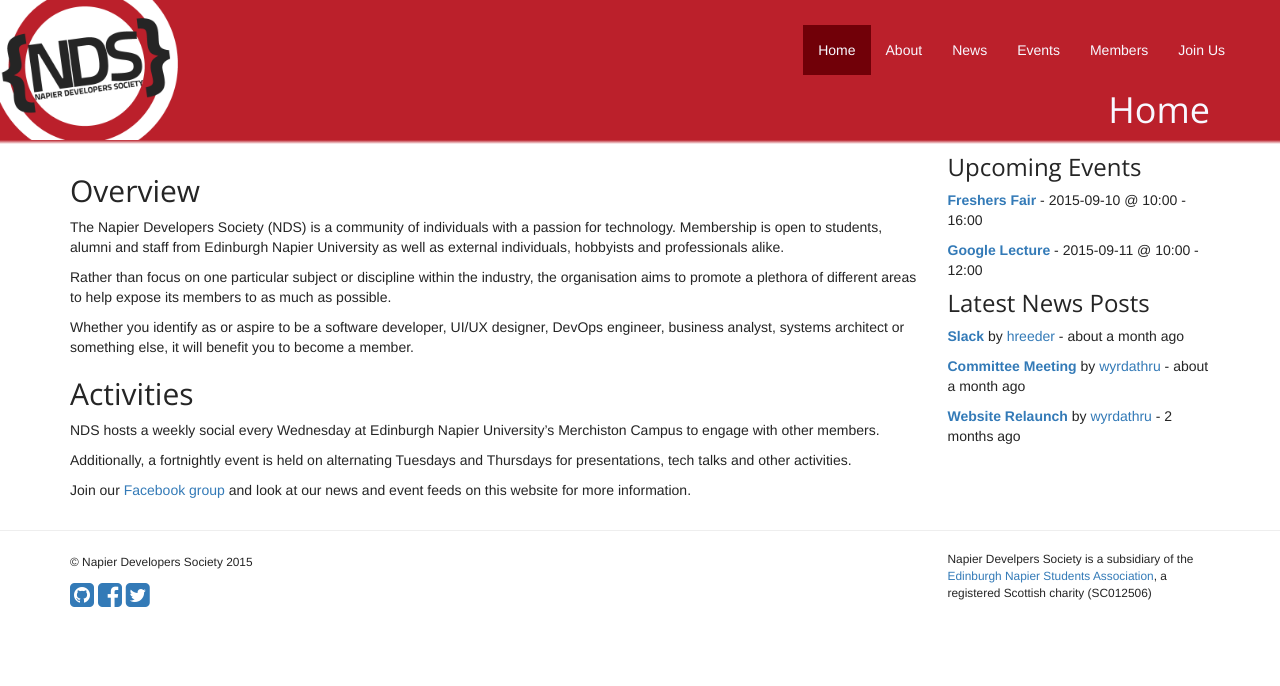
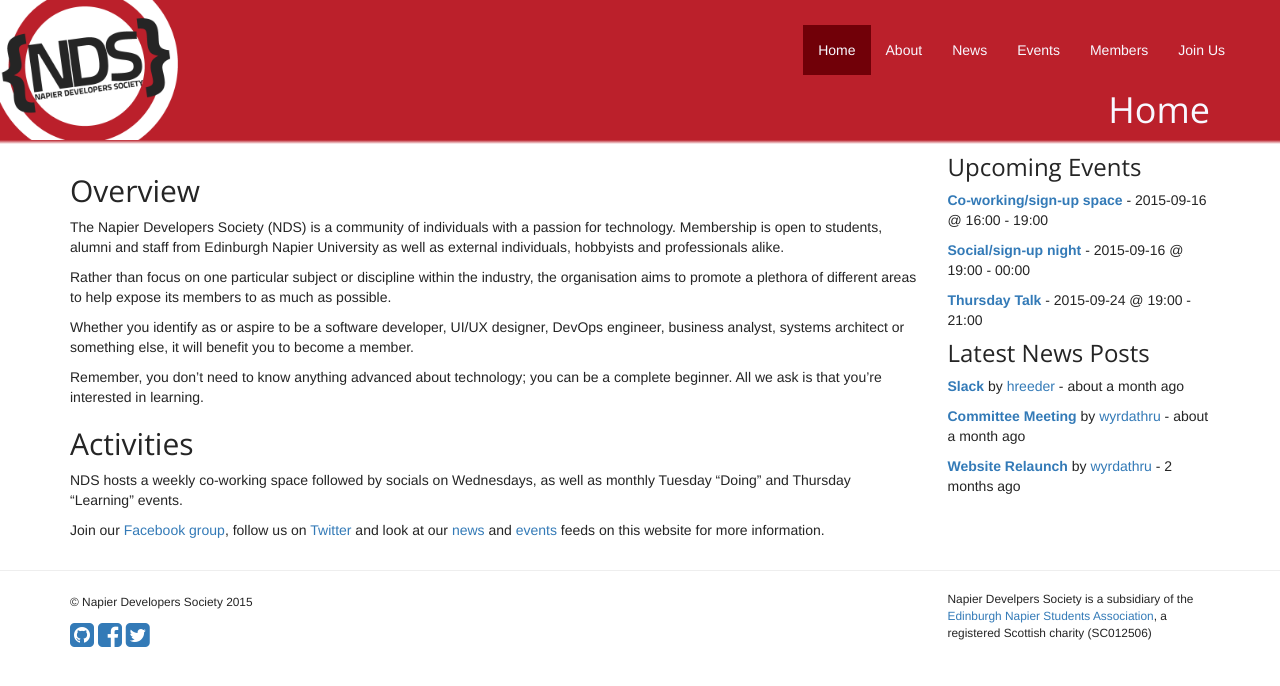
Before and after one commit to NapierDevSoc/NapierDevSoc.github.io, a Jekyll site: the page built from index.md, in a window 1280 px wide. Shown: the top 686 px of the page. Built offline with Jekyll 4.4.1, drawn with Linux system fonts in a browser that asks for light colours; nearby versions of some CDN libraries; Markdown is read by kramdown in place of the engine named in the settings.

Commit message:
Added calendar iframe, archived old and added new events

```diff
--- /dev/null
+++ b/_posts/2015-09-16-Co-working-space.md
@@ -0,0 +1,14 @@
+---
+layout: post
+title: Co-working/sign-up space
+author: wyrdathru
+category: "events"
+tags: [events]
+time: 16:00 - 19:00
+---
+## Weekly co-working space and sign-ups
+Find us in room C30 for our weekly co-working space. Meet other members of the society, learn from their experience and share your own.
+
+Don't miss out, become part of the community - we're a friendly bunch. Whether you're entirely new to embracing technology or not, you're most welcome.
+
+Check out our social night that's on later in the day too!
--- /dev/null
+++ b/_posts/2015-09-16-Social-night.md
@@ -0,0 +1,14 @@
+---
+layout: post
+title: Social/sign-up night
+author: wyrdathru
+category: "events"
+tags: [events]
+time: 19:00 - 00:00
+---
+## Weekly social night and sign-ups
+Find us at the Napier union bar upstairs in Three Sisters for our weekly social night. Meet other members of the society, grab a drink and have a relaxing time after a long day at university.
+
+Don't miss out, become part of the community - we're a friendly bunch. Whether you're entirely new to embracing technology or not, you're most welcome.
+
+Check out our co-working space that's on earlier in the day too!
--- a/events/index.html
+++ b/events/index.html
@@ -4,6 +4,8 @@ title:  Events
 navTab: Events
 weight: 30
 ---
+
+<iframe src="https://www.google.com/calendar/embed?src=j0js43u21s8tu9j2s1q9bhhrtk%40group.calendar.google.com&ctz=Europe/London" style="border: 0" width="800" height="600" frameborder="0" scrolling="no"></iframe>
 
 <div class="posts">
   {% if site.categories.events %}
--- a/index.md
+++ b/index.md
@@ -12,9 +12,9 @@ Rather than focus on one particular subject or discipline within the industry, t
 
 Whether you identify as or aspire to be a software developer, UI/UX designer, DevOps engineer, business analyst, systems architect or something else, it will benefit you to become a member.
 
+Remember, you don't need to know anything advanced about technology; you can be a complete beginner. All we ask is that you're interested in learning.
+
 ## Activities
-NDS hosts a weekly social every Wednesday at Edinburgh Napier University's Merchiston Campus to engage with other members.
+NDS hosts a weekly co-working space followed by socials on Wednesdays, as well as monthly Tuesday "Doing" and Thursday "Learning" events.
 
-Additionally, a fortnightly event is held on alternating Tuesdays and Thursdays for presentations, tech talks and other activities.
-
-Join our [Facebook group]({{ site.facebook_group }}) and look at our news and event feeds on this website for more information.
+Join our [Facebook group]({{ site.facebook_group }}), follow us on [Twitter]({{ site.twitter }}) and look at our <a href="{{ base}}/news/index.html">news</a> and <a href="{{ base}}/events/index.html">events</a> feeds on this website for more information.
```
Also changed, not shown: _posts/2015-09-24-Learning-Thursday.md (added, +14 -0 lines), _posts/__Archive/2015-09-10-Napier-Freshers Fair.md (renamed from _posts/2015-09-10-Napier-Freshers Fair.md), _posts/__Archive/2015-09-11-Napier-Freshers-Week.md (renamed from _posts/2015-09-11-Napier-Freshers-Week.md).
